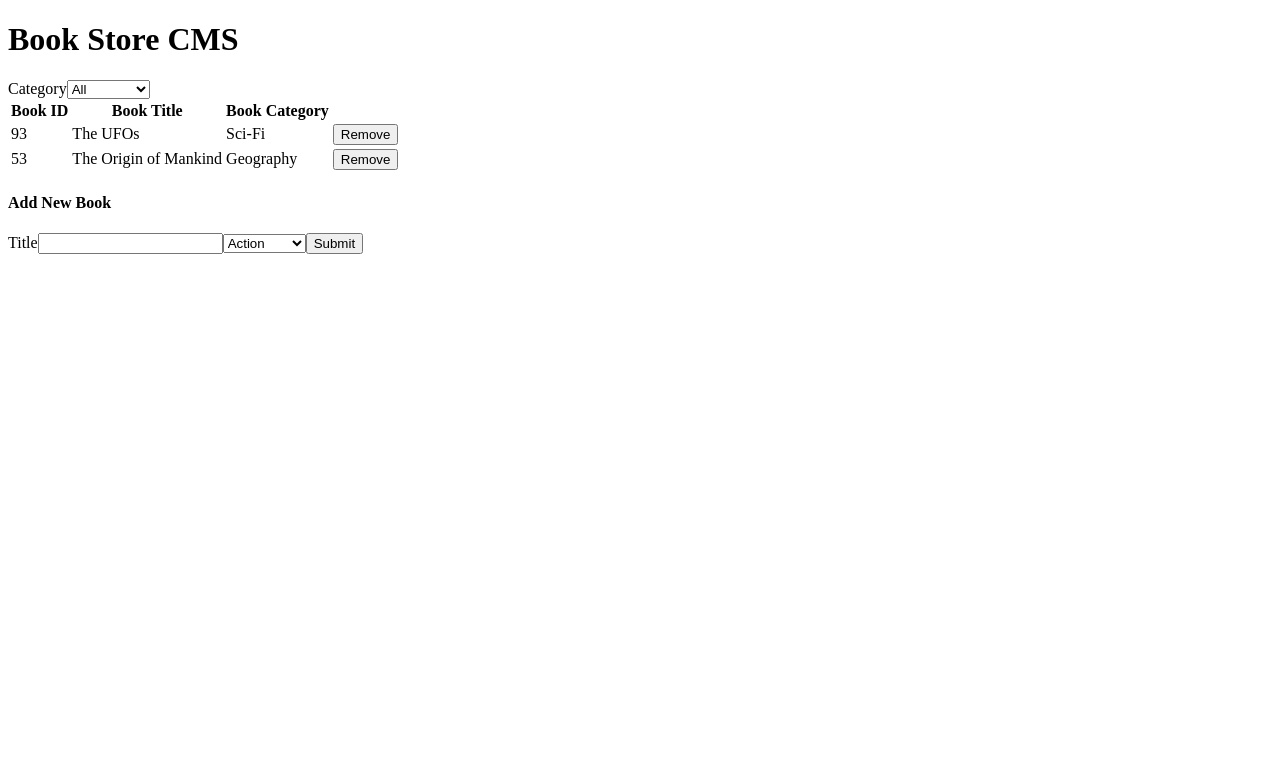
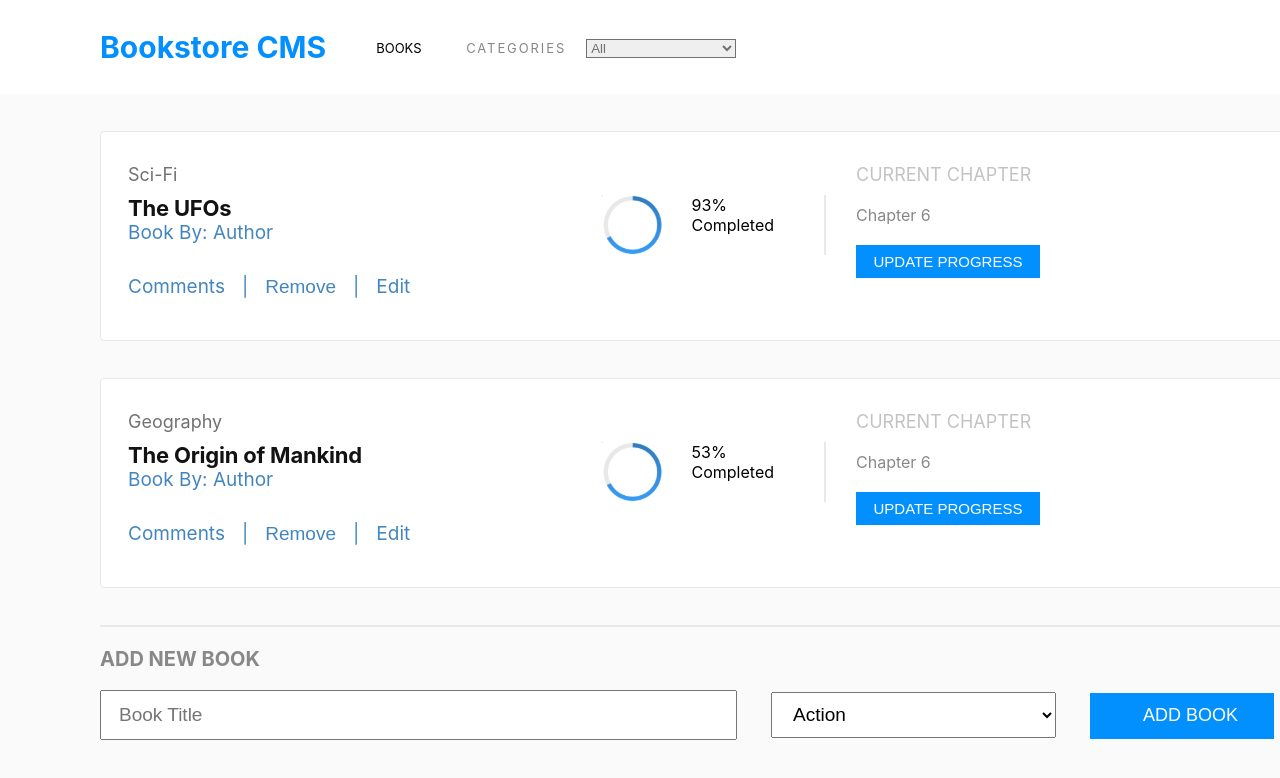
Before and after one commit to Samitti/Bookstore-CMS-Redux, a React (Create React App) app: page / in a window 1280 px wide. Shown: the top 778 px of the page. Built offline with nearby package versions, Linux system fonts and the light colour scheme.

Commit message:
modified the design and add css styling

```diff
--- a/src/App.css
+++ /dev/null
@@ -1,4 +0,0 @@
-* {
-  margin: 0;
-  padding: 0;
-}
--- /dev/null
+++ b/src/components/App.css
@@ -0,0 +1,205 @@
+* {
+  margin: 0;
+  padding: 0;
+}
+
+.appConatiner {
+  background-color: var(--pale-grey);
+}
+
+.navBar {
+  display: flex;
+  align-items: center;
+  padding-left: 100px;
+  padding-top: 29px;
+  padding-bottom: 29px;
+  background-color: white;
+}
+
+.navBar h1 {
+  font-size: 30px;
+  color: #0290ff;
+  margin-right: 50px;
+  font-weight: bold;
+}
+
+.book-links span {
+  margin-right: 17px;
+  margin-left: 17px;
+  cursor: pointer;
+}
+
+#first-book-link {
+  margin-left: 0;
+}
+
+.progress-bar {
+  width: 60px;
+  height: 60px;
+  font-size: 1px;
+  background-color: greenyellow;
+  margin-right: 30px;
+  background-image: url("../percentile.PNG");
+  background-position: center;
+  background-repeat: no-repeat;
+  background-size: cover;
+}
+
+.catChapter span {
+  font-size: 18px;
+  color: #727171;
+}
+
+.catChapter .catChapter-chap {
+  color: #c3c3c3;
+}
+
+#catLabel {
+  font-size: 13px;
+}
+
+#catLabel span {
+  width: 105px;
+  height: 16px;
+  margin-left: 41px;
+  opacity: 0.5;
+  font-size: 13px;
+  letter-spacing: 1.9px;
+  color: #121212;
+}
+
+#category-filter {
+  margin-left: 20px;
+  width: 150px;
+  color: #727171;
+  border: 1px solid#727171;
+}
+
+.bookPannel {
+  width: 1130px;
+  height: 150px;
+  margin: 37px 100px 0;
+  padding: 32px 27px 26px 27px;
+  border-radius: 4px;
+  border: solid 1px #e8e8e8;
+  background-color: #fff;
+}
+
+.form-fild {
+  width: 1180px;
+  padding-top: 20px;
+  margin: 37px 100px 0;
+  border-top: 2px solid #e8e8e8;
+}
+
+.addLabel {
+  font-size: 20px;
+  color: #888;
+  margin-bottom: 19px;
+  width: 100%;
+}
+
+.inputFields {
+  width: 100%;
+}
+
+#title {
+  width: 616px;
+  height: 46px;
+  font-size: 19px;
+  padding-left: 17px;
+  margin-bottom: 200px;
+}
+
+#category {
+  width: 285px;
+  margin-left: 34px;
+  height: 46px;
+  font-size: 19px;
+  padding-left: 17px;
+}
+
+#addBtn {
+  width: 184px;
+  height: 46px;
+  padding-left: 17px;
+  margin-left: 34px;
+  font-size: 18px;
+  background-color: #0290ff;
+  color: white;
+  border: none;
+}
+
+.catChapter {
+  width: 100%;
+  display: flex;
+}
+
+.book-cat {
+  width: 728px;
+}
+
+.book-percentile {
+  display: flex;
+  padding-right: 50px;
+  margin-right: 30px;
+  border-right: 2px solid #e8e8e8;
+}
+
+.title-update {
+  display: flex;
+}
+
+.with-update-butn {
+  margin-top: 20px;
+  display: flex;
+  flex-direction: column;
+  color: #888;
+}
+
+.with-update-butn button {
+  margin-top: 20px;
+  width: 184px;
+  height: 33px;
+  font-size: 15px;
+  background-color: #0290ff;
+  color: white;
+  border: none;
+}
+
+#remobe-book-btn {
+  border: none;
+  background-color: white;
+  margin-left: 17px;
+  margin-right: 17px;
+  cursor: pointer;
+}
+
+.light-blue {
+  color: #4386bf;
+  font-size: 19px;
+}
+
+.book-title {
+  width: 197px;
+  height: 29px;
+  margin: 3px 23px 0 0;
+  font-size: 22px;
+  font-weight: bold;
+  letter-spacing: -0.2px;
+  color: #121212;
+}
+
+.completed-percentage {
+  display: flex;
+  flex-direction: column;
+}
+
+.title-percentile {
+  display: flex;
+  justify-content: space-between;
+  height: 60px;
+  width: 728px;
+  margin-top: 10px;
+  margin-bottom: 20px;
+}
--- a/src/components/App.js
+++ b/src/components/App.js
@@ -1,13 +1,15 @@
 import React from 'react';
 import BooksList from '../containers/BooksList';
 import BooksForm from '../containers/BooksForm';
+import './App.css';
 
 function App() {
   return (
     <div className="App">
-      <h1>Book Store CMS</h1>
-      <BooksList />
-      <BooksForm />
+      <div className="appConatiner">
+        <BooksList />
+        <BooksForm />
+      </div>
     </div>
   );
 }
--- a/src/components/Book.js
+++ b/src/components/Book.js
@@ -1,14 +1,48 @@
 import React from 'react';
 import PropTypes from 'prop-types';
+import './App.css';
 
 function Book({ book, handleRemoveBook }) {
   return (
-    <tr>
-      <td>{ book.id }</td>
-      <td>{ book.title }</td>
-      <td>{ book.category }</td>
-      <td><button type="button" onClick={() => handleRemoveBook(book)}>Remove</button></td>
-    </tr>
+    <div className="bookPannel">
+      <div className="catChapter">
+        <span className="book-cat">{ book.category }</span>
+        <span className="catChapter-chap">CURRENT CHAPTER</span>
+      </div>
+      <div className="title-update">
+        <div>
+          <div className="title-percentile">
+            <div className="title-author">
+              <span className="book-title">{ book.title }</span>
+              <p className="light-blue">Book By: Author</p>
+            </div>
+            <div className="book-percentile">
+              <div className="progress-bar">
+                %
+              </div>
+              <div className="completed-percentage">
+                <span>
+                  {book.id}
+                  %
+                </span>
+                <span>Completed</span>
+              </div>
+            </div>
+          </div>
+          <div className="book-links light-blue">
+            <span id="first-book-link">Comments</span>
+            |
+            <button className="book-links light-blue" id="remobe-book-btn" type="button" onClick={() => handleRemoveBook(book)}>Remove</button>
+            |
+            <span>Edit</span>
+          </div>
+        </div>
+        <div className="with-update-butn">
+          <span>Chapter 6</span>
+          <button type="button">UPDATE PROGRESS</button>
+        </div>
+      </div>
+    </div>
   );
 }
 
--- a/src/components/CategoryFilter.js
+++ b/src/components/CategoryFilter.js
@@ -1,6 +1,7 @@
 import React from 'react';
 import PropTypes from 'prop-types';
 import categoryOptions from '../containers/constants';
+import './App.css';
 
 function CategoryFilter({ category, handleCategory }) {
   const newCategoryOptions = (['All']).concat(categoryOptions);
@@ -15,9 +16,11 @@ function CategoryFilter({ category, handleCategory }) {
 
   return (
     <div>
-      <label htmlFor="category">
-        Category
-        <select id="category" value={category} onChange={handleCategory}>
+      <label htmlFor="category" id="catLabel">
+        BOOKS
+        {' '}
+        <span>CATEGORIES</span>
+        <select id="category-filter" value={category} onChange={handleCategory}>
           {options}
         </select>
       </label>
--- a/src/containers/BooksForm.js
+++ b/src/containers/BooksForm.js
@@ -2,6 +2,7 @@ import React, { Component } from 'react';
 import { connect } from 'react-redux';
 import PropTypes from 'prop-types';
 import { addBook } from '../actions/index';
+import '../components/App.css';
 
 const categories = [
   'Action',
@@ -49,22 +50,22 @@ class BookForm extends Component {
   render() {
     const { title, category } = this.state;
     return (
-      <form onSubmit={event => this.handleSubmit(event)}>
-        <h4>Add New Book</h4>
-        <label htmlFor="title">
-          Title
+      <form className="form-fild" onSubmit={event => this.handleSubmit(event)}>
+        <h4 className="addLabel">ADD NEW BOOK</h4>
+        <div className="inputFields">
           <input
             id="title"
             type="text"
             name="title"
             value={title}
+            placeholder="Book Title"
             onChange={event => this.handleChange(event)}
           />
-        </label>
-        <select id="category" name="category" value={category} onChange={event => this.handleChange(event)}>
-          {categories.map(e => <option key={e} value={e}>{e}</option>)}
-        </select>
-        <button type="submit">Submit</button>
+          <select id="category" name="category" value={category} onChange={event => this.handleChange(event)}>
+            {categories.map(e => <option key={e} value={e}>{e}</option>)}
+          </select>
+          <button id="addBtn" type="submit">ADD BOOK</button>
+        </div>
       </form>
     );
   }
--- a/src/containers/BooksList.js
+++ b/src/containers/BooksList.js
@@ -4,6 +4,7 @@ import PropTypes from 'prop-types';
 import Book from '../components/Book';
 import { removeBook, changeFilter } from '../actions/index';
 import CategoryFilter from '../components/CategoryFilter';
+import '../components/App.css';
 
 function BooksList({
   books, removeBook, newCategory, category,
@@ -26,19 +27,13 @@ function BooksList({
   ));
   return (
     <div>
-      <CategoryFilter category={category} handleCategory={handleCategory} />
-      <table className="Books-list">
-        <thead>
-          <tr>
-            <th>Book ID</th>
-            <th>Book Title</th>
-            <th>Book Category</th>
-          </tr>
-        </thead>
-        <tbody>
-          {bookList}
-        </tbody>
-      </table>
+      <div className="navBar">
+        <h1>Bookstore CMS</h1>
+        <CategoryFilter category={category} handleCategory={handleCategory} />
+      </div>
+      <div className="Books-list">
+        {bookList}
+      </div>
     </div>
   );
 }
--- /dev/null
+++ b/src/index.css
@@ -0,0 +1,28 @@
+body {
+  background-color: #fafafa;
+  margin: 0;
+  font-family:
+    -apple-system,
+    BlinkMacSystemFont,
+    'Segoe UI',
+    'Roboto',
+    'Oxygen',
+    'Ubuntu',
+    'Cantarell',
+    'Fira Sans',
+    'Droid Sans',
+    'Helvetica Neue',
+    sans-serif;
+  -webkit-font-smoothing: antialiased;
+  -moz-osx-font-smoothing: grayscale;
+}
+
+code {
+  font-family:
+    source-code-pro,
+    Menlo,
+    Monaco,
+    Consolas,
+    'Courier New',
+    monospace;
+}
--- a/src/index.js
+++ b/src/index.js
@@ -4,6 +4,7 @@ import { createStore } from 'redux';
 import { Provider } from 'react-redux';
 import rootReducer from './reducers/index';
 import App from './components/App';
+import './index.css';
 
 const initialState = {
   books: [
@@ -23,7 +24,7 @@ const initialState = {
 const store = createStore(rootReducer, initialState);
 
 ReactDOM.render(
-  <Provider store={store}>
+  <Provider store={store} className="mainCont">
     <App />
   </Provider>,
   document.getElementById('root'),
```
Also changed, not shown: src/percentile.PNG (added).
